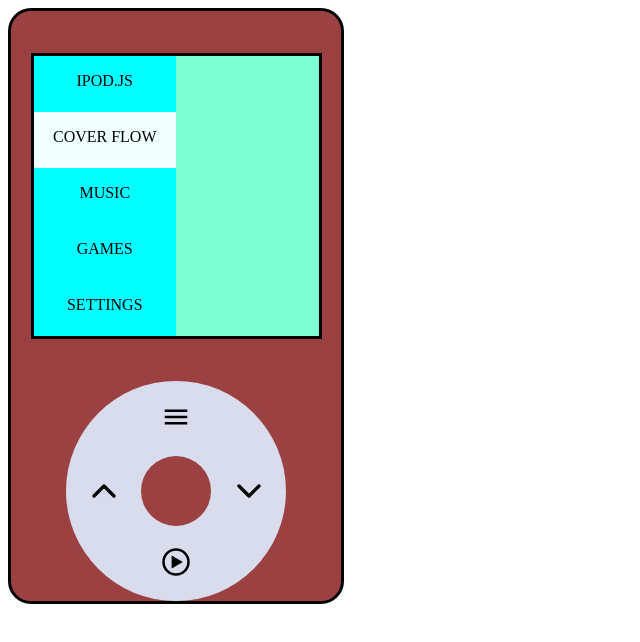
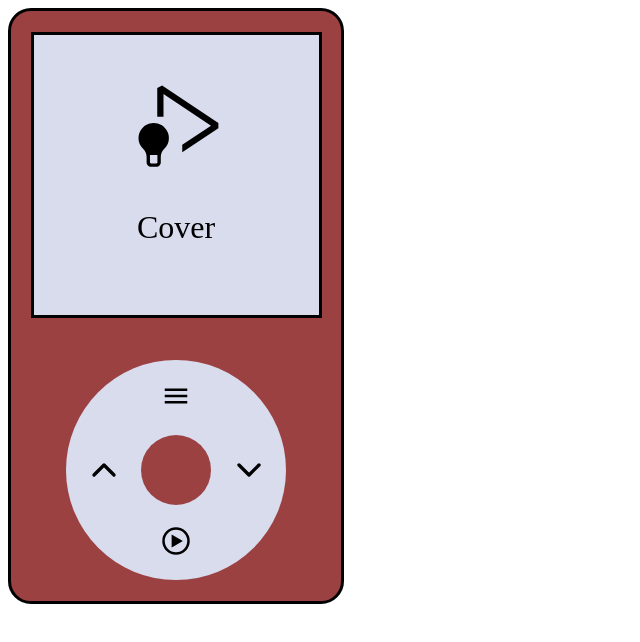
Before and after one commit to bhargavraju49/ipod, a React (Create React App) app: page / in a window 1280 px wide. Both pictures are taken after a click on the element 176 px from the left and 491 px from the top of the page. Shown: the top 642 px of the page, without its empty margins (0-640 px from the left). Built offline with nearby package versions, Linux system fonts and the light colour scheme.

Commit message:
added 2 menu and features

```diff
--- a/src/assets/display.css
+++ b/src/assets/display.css
@@ -31,3 +31,13 @@
 .active {
     background-color: azure;
 }
+
+.cover {
+    position: relative;
+    margin: auto;
+}
+
+.cover p{
+    text-align: center;
+    font-size: xx-large;
+}
--- a/src/components/Case.js
+++ b/src/components/Case.js
@@ -6,70 +6,127 @@
   constructor(){
     super();
     this.state = {
-      Menu : [['IPOD.JS',0],['COVER FLOW',1],['MUSIC',0],['GAMES',0],['SETTINGS',0]]
+      Menu : [['IPOD.JS',0],['COVER FLOW',1],['MUSIC',0],['GAMES',0],['SETTINGS',0]],
+      display : 'Home',
+      Music:[['Music',0],['ALL Songs',1],['Artists',0],['Albums',0],['PlayLists',0]],
+      mpage:false
     }
   }
-  up = ()=>{
-    console.log('uppp')
-    let menu = this.state.Menu
+  up = (menu)=>{
+    console.log(menu,'iiiiiiiiiiiippppppppppppppp')
+    // let menu = this.state.Menu
     for (let i=0 ; i <menu.length; i++) {
       if (menu[i][1] === 1){
-        console.log(i)
+        //console.log(i)
         menu[i][1] = 0
         if (i!==1){
           menu[i-1][1] = 1
         }
         else {
-          console.log(menu,menu.length)
+          //console.log(menu,menu.length)
           menu[menu.length - 1][1] = 1
         }
         break
       }
     }
-
-    this.setState({
+    if (menu[0][0]=='IPOD.JS')
+    {this.setState({
       Menu:menu
-    })
+    })}
+    else{
+      this.setState({
+        Music:menu
+      })
+    }
 
   }
 
-  down = ()=>{
-    // console.log('uppp')
-    let menu = this.state.Menu
+  down = (menu)=>{
+    // //console.log('uppp')
+    // let menu = this.state.Menu
     for (let i=0 ; i <menu.length; i++) {
       if (menu[i][1] === 1){
-        console.log(i)
+        //console.log(i)
         menu[i][1] = 0
         if (i!==menu.length-1){
           menu[i+1][1] = 1
         }
         else {
-          // console.log(menu,menu.length)
+          // //console.log(menu,menu.length)
           menu[1][1] = 1
         }
         break
       }
     }
 
-    this.setState({
+    if (menu[0][0]=='IPOD.JS')
+    {this.setState({
       Menu:menu
-    })
+    })}
+    else{
+      this.setState({
+        Music:menu
+      })
+    }
 
   }
 
 
+  homemenu = ()=>{
+    this.setState({
+      display:'Home',
+      mpage:false
+    })
+  }
+
+
+  set = () => {
+    //console.log('assa')
+    let menu = this.state.Menu
+    let display = ''
+    for (let i=0 ; i <menu.length; i++) {
+      if (menu[i][1] === 1){
+        //console.log(menu[i][0])
+        display = menu[i][0]
+        break
+      }
+  }
+  if (display==='MUSIC'){
+    console.log(display,'main')
+    this.setState({
+      display:display,
+      mpage:true
+    })
+  }
+  else{
+    console.log(display,'else')
+    this.setState({
+      display:display
+    })
+  }
+
+}
 
   render(){
-    const {Menu} = this.state
+    const {Menu, display , Music, mpage} = this.state
     return (
 
       <div style={style}>
           {/* <div style={{margin:0}}></div> */}
         <Display
            Menu = {Menu}
+           display = {display}
+           Music = {Music}
            >
         </Display>
-        <Keypad Menu = {Menu}  up = {this.up} down = {this.down}></Keypad>
+        <Keypad Menu = {Menu}
+        up = {this.up}
+        down = {this.down}
+        set = {this.set}
+        music = {Music}
+        homemenu={this.homemenu}
+        mpage={mpage}
+        ></Keypad>
       </div>
     );
   }
--- /dev/null
+++ b/src/components/Cover.js
@@ -0,0 +1,16 @@
+import React from "react";
+import {VscDebugCoverage} from 'react-icons/vsc'
+function Cover(props) {
+
+  console.log(props)
+    return (
+        <div className="Display">
+            <div className="cover">
+                <VscDebugCoverage size={100}/>
+                <p>Cover</p>
+            </div>
+      </div>
+
+    );
+  }
+export default Cover;
--- a/src/components/Display.js
+++ b/src/components/Display.js
@@ -1,11 +1,25 @@
 import React from "react";
 import '../assets/display.css'
 import Home from './Homescreen'
+import Cover from './Cover'
+import Games from './Games'
+import Settings from './Settings'
+import Music from './Music'
+
+
 function Display(props) {
 
-  console.log(props)
+  console.log(props.Music)
     return (
-      <Home Menu = {props.Menu}></Home>
+      // <Cover></Cover>
+      <div>
+        {(props.display=='Home')&&<Home Menu = {props.Menu}></Home>}
+        {(props.display=='GAMES')&&<Games Menu = {props.Menu}></Games>}
+        {(props.display=='SETTINGS')&&<Settings Menu = {props.Menu}></Settings>}
+        {(props.display=='COVER FLOW')&&<Cover Menu = {props.Menu}></Cover>}
+        {(props.display=='MUSIC')&&<Music Menu = {props.Music} ></Music>}
+
+      </div>
     );
   }
 export default Display;
--- /dev/null
+++ b/src/components/Games.js
@@ -0,0 +1,16 @@
+import React from "react";
+import {SiEpicgames} from 'react-icons/si'
+function Games(props) {
+
+  console.log(props)
+    return (
+        <div className="Display">
+            <div className="cover">
+                <SiEpicgames size={100}/>
+                <p>Games</p>
+            </div>
+      </div>
+
+    );
+  }
+export default Games;
--- a/src/components/Keypad.js
+++ b/src/components/Keypad.js
@@ -8,23 +8,28 @@
 
 
 function Keypad(props) {
+  let menu = props.Menu
+  if (props.mpage){
+      menu = props.music
+  }
+  console.log(menu)
 
   return (
     <div className="parentkeypad">
-      <div className="Keypad" onDrag={()=>{console.log('hi')}}>
-      <div className="Menu">
+      <div className="Keypad">
+      <div className="Menu" onClick={props.homemenu}>
         <div>
             <MdMenu size={30} />
         </div>
       </div>
       <div className="Midblock">
-        <div className="prev" onClick={props.up}>
+        <div className="prev" onClick={()=>{props.up(menu)}}>
           <div>
             <FiChevronUp size={40} />
           </div>
         </div>
-        <div className="Ball" onClick={(event)=>{console.log('ball');event.stopPropagation()}}></div>
-        <div className="next"  onClick={props.down}>
+        <div className="Ball" onClick={props.set}></div>
+        <div className="next"  onClick={()=>{props.down(menu)}}>
             <div>
             <FiChevronDown size={40} />
             </div>
--- /dev/null
+++ b/src/components/Music.js
@@ -0,0 +1,18 @@
+import React from "react";
+function Music(props) {
+
+  console.log(props,'menu aaa')
+    return (
+      <div className="Display">
+        <div className="LeftPane">
+            {props.Menu.map((item)=>{
+              return <div key={item[0]} className={(item[1]===1)?'active':'inactive'}>
+                  <p>{item[0]}</p>
+              </div>
+            })}
+        </div>
+        <div className="RightPane"></div>
+      </div>
+    );
+  }
+export default Music;
--- /dev/null
+++ b/src/components/Settings.js
@@ -0,0 +1,16 @@
+import React from "react";
+import {FcSettings} from 'react-icons/fc'
+function Settings(props) {
+
+  console.log(props)
+    return (
+        <div className="Display">
+            <div className="cover">
+                <FcSettings size={100}/>
+                <p>Settings</p>
+            </div>
+      </div>
+
+    );
+  }
+export default Settings;
```
